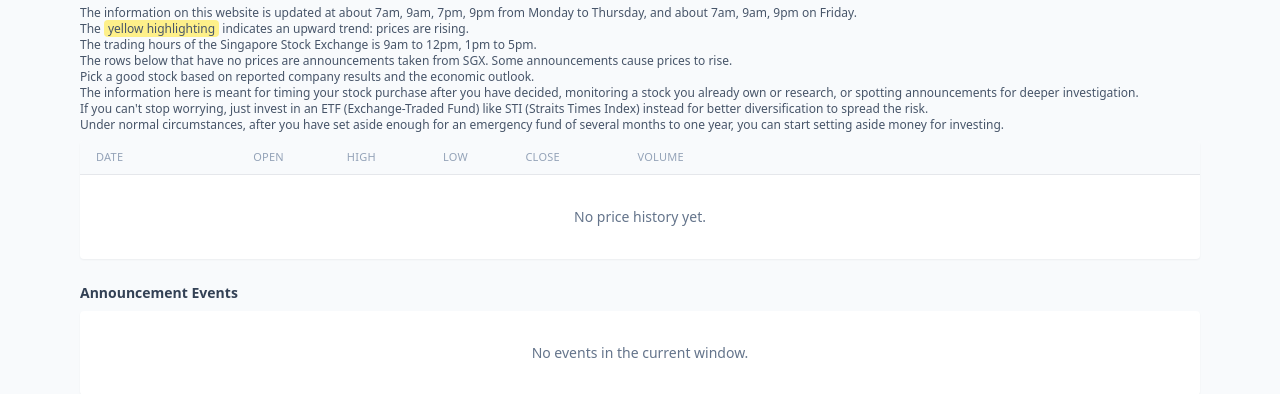
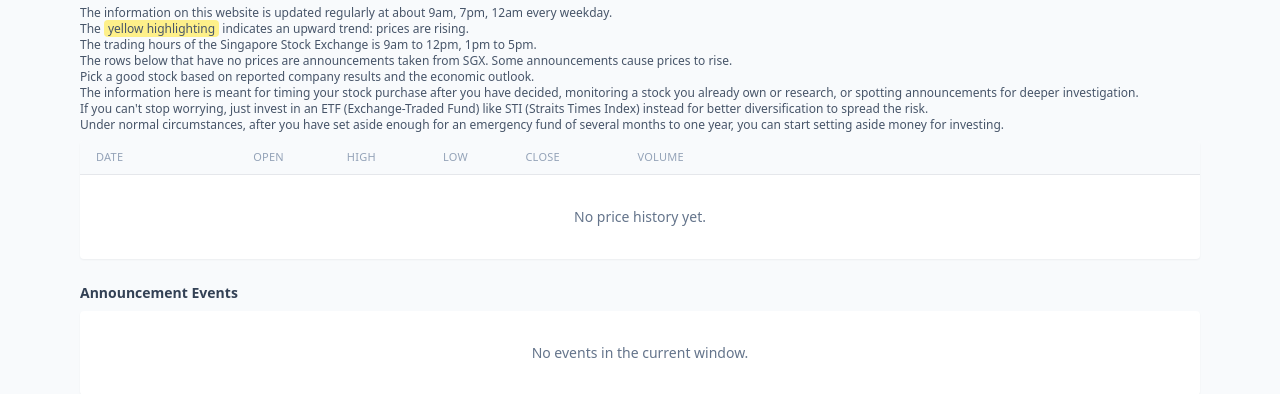
Before and after one commit to maxloopinmok/sgdr-pa, a Django app: template templates/companies/timeline.html in a window 1280 px wide. Shown: the part 264-658 px from the top of the page. Run offline with Django 5.2, Linux system fonts and the light colour scheme; the template is opened without the code that fills it, so the values that code supplies are empty; some libraries are stand-ins or nearby versions.

Commit message:
Update Price & Event History description to new schedule

```diff
--- a/templates/companies/timeline.html
+++ b/templates/companies/timeline.html
@@ -84,7 +84,7 @@
     <span class="ml-2 font-normal text-slate-500">{{ price_start|date:"d M Y" }} — {{ price_end|date:"d M Y" }}</span>
   </h2>
   <p class="text-xs text-slate-600 mb-2">
-    The information on this website is updated at about 7am, 9am, 7pm, 9pm from Monday to Thursday, and about 7am, 9am, 9pm on Friday.<br/>
+    The information on this website is updated regularly at about 9am, 7pm, 12am every weekday.<br/>
     The <span class="bg-yellow-200 rounded px-1">yellow highlighting</span> indicates an upward trend: prices are rising.<br/>
     The trading hours of the Singapore Stock Exchange is 9am to 12pm, 1pm to 5pm.<br/>
     The rows below that have no prices are announcements taken from SGX.  Some announcements cause prices to rise.<br/>
```
